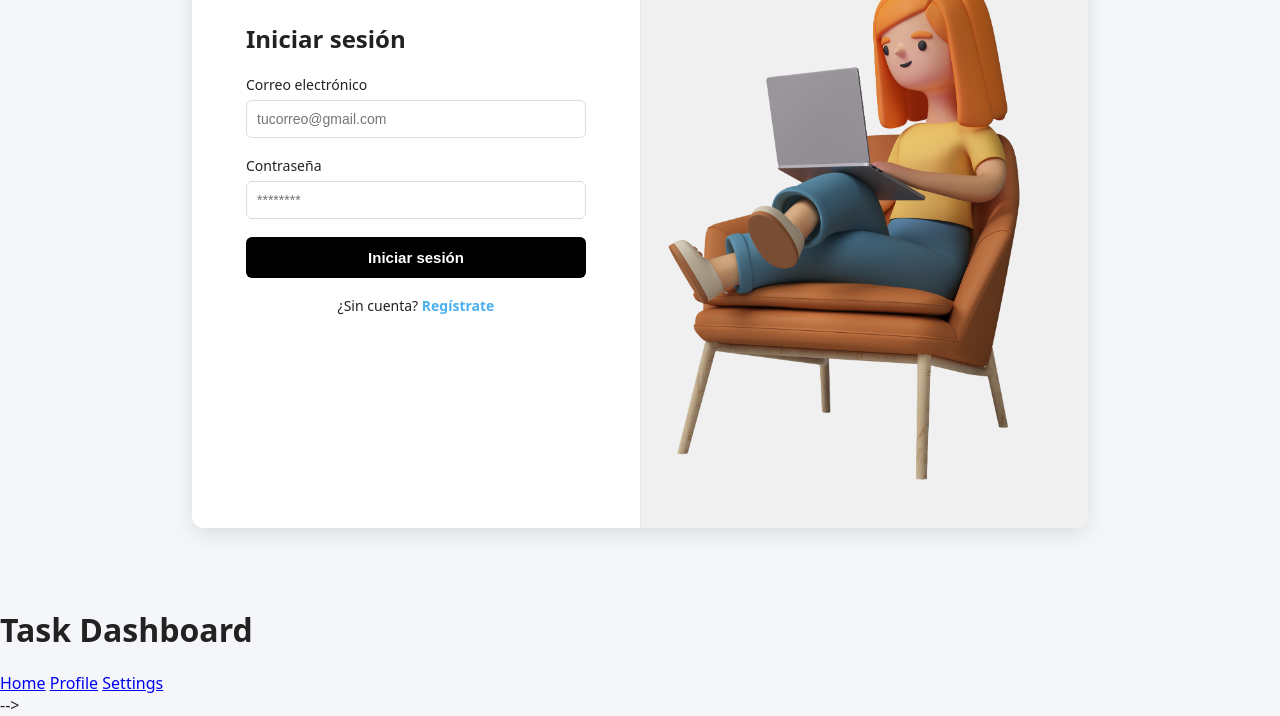
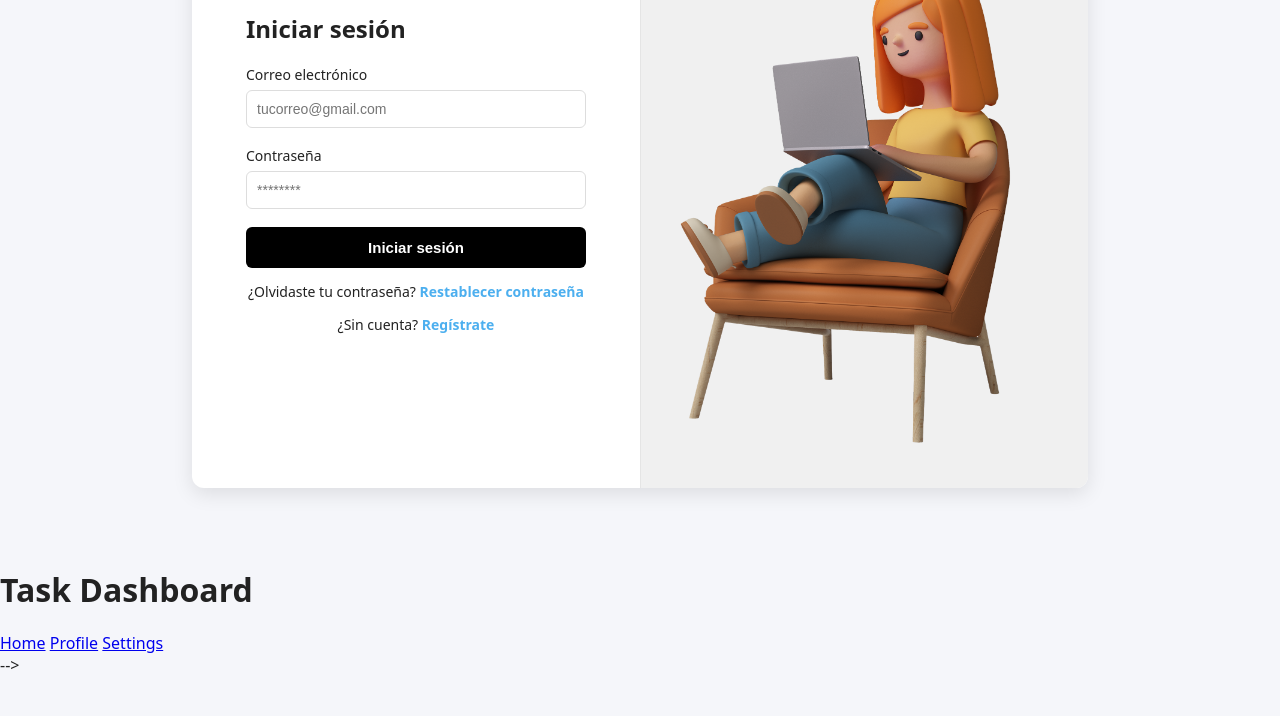
Before and after one commit to pi-mp1/mp1-frontend, a website built with Vite: page index.html in a window 1280 px wide. Shown: the part 192-908 px from the top of the page. After the commit the page ends 868 px from the top, so only its background shows below. Built offline with nearby package versions, Linux system fonts and the light colour scheme; no server answers.

Commit message:
Create reset password view

```diff
--- a/src/routes/routes.js
+++ b/src/routes/routes.js
@@ -28,6 +28,11 @@ export const routes = {
   },
   "register": {
     file: "register.html",
+    init: null,
+    layout: renderAuthLayout,
+  },
+  "reset-password": {
+    file: "reset-password.html",
     init: null,
     layout: renderAuthLayout,
   },
--- a/src/styles/auth.css
+++ b/src/styles/auth.css
@@ -4,7 +4,7 @@ section.auth-container {
   width: 70vw;
   max-width: 1200px;
   height: 80vh;
-  max-height: 800px;
+  max-height: 600px;
   background-color: #fff;
   border-radius: 12px;
   box-shadow: 0 6px 20px rgba(0, 0, 0, 0.1);
@@ -13,7 +13,7 @@ section.auth-container {
 }
 
 section.auth-card {
-  padding: 50px 30px;
+  padding: 40px 30px;
   display: flex;
   flex-direction: column;
   justify-content: center;
@@ -82,7 +82,6 @@ div.logo img {
 
 .link-text {
   text-align: center;
-  margin-top: 18px;
   font-size: 14px;
 }
 
@@ -108,6 +107,10 @@ div.logo img {
   height: 100%;
   width: 100%;
   object-fit: cover;
+}
+
+.div-center {
+  margin-top: 12vh;
 }
 
 @media (max-width: 1024px) {
--- a/src/views/login.html
+++ b/src/views/login.html
@@ -11,5 +11,6 @@
     </div>
     <button type="submit" class="btn">Iniciar sesión</button>
   </form>
-  <p class="link-text">¿Sin cuenta? <a href="#">Regístrate</a></p>
+  <p class="link-text">¿Olvidaste tu contraseña? <a href="#/reset-password">Restablecer contraseña</a></p>
+  <p class="link-text">¿Sin cuenta? <a href="#/register">Regístrate</a></p>
 </section>
```
Also changed, not shown: src/views/reset-password.html (added, +14 -0 lines).
